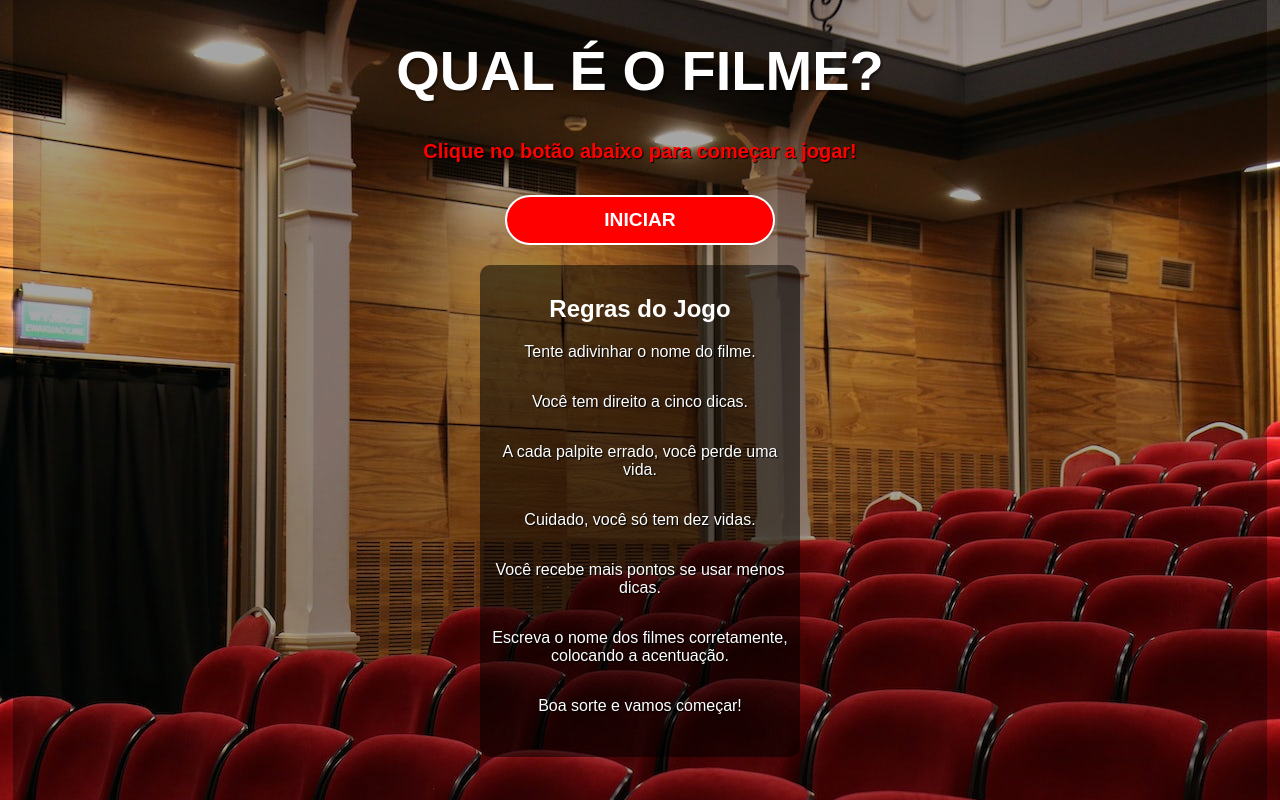
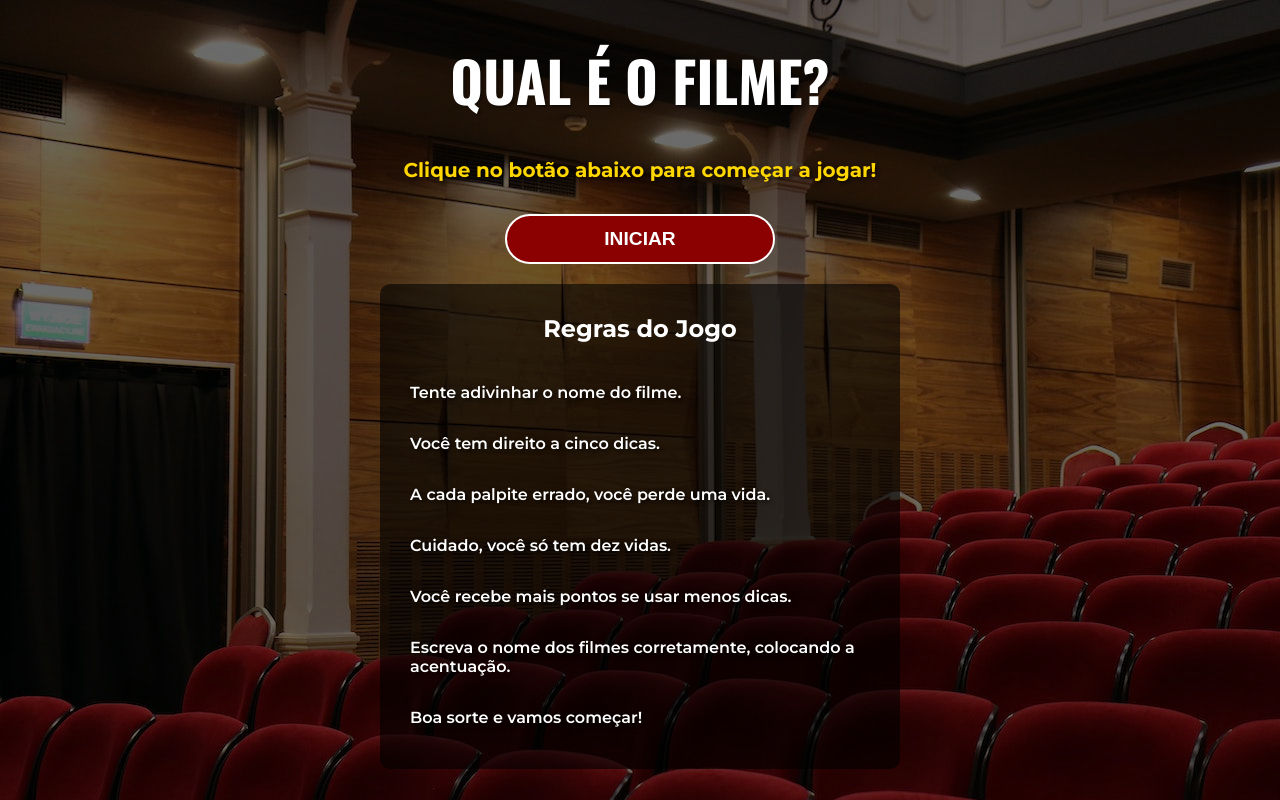
Before and after one commit to flaviare1s/qual-e-o-filme, a React (Vite) app: page / in a window 1280 px wide. Built offline with nearby package versions, Linux system fonts and the light colour scheme.

Commit message:
Ajusta estilos

```diff
--- a/index.html
+++ b/index.html
@@ -5,6 +5,11 @@
     <link rel="icon" type="image/png" href="/favicon.png" />
     <meta name="viewport" content="width=device-width, initial-scale=1.0" />
     <base href="/qual-e-o-filme/">
+    <link rel="preconnect" href="https://fonts.googleapis.com">
+    <link rel="preconnect" href="https://fonts.gstatic.com" crossorigin>
+    <link
+      href="https://fonts.googleapis.com/css2?family=Bebas+Neue&family=Montserrat:ital,wght@0,100..900;1,100..900&family=Oswald:wght@200..700&display=swap"
+      rel="stylesheet">
     <title>Qual é o filme?</title>
   </head>
   <body>
--- a/src/components/GameRules.css
+++ b/src/components/GameRules.css
@@ -1,15 +1,29 @@
+.rules-wrapper {
+    margin: 20px;
+}
+
 .rules {
-    width: 300px;
+    max-width: 500px;
     margin: auto;
     padding: 10px;
-    background-color: rgba(0, 0, 0, 0.526);
+    background-color: rgba(0, 0, 0, 0.6);
     border-radius: 10px;
     margin-top: 20px;
 }
 
+.rules h2 {
+    margin-bottom: 40px;
+}
+
 .rules p {
     color: white;
-    font-weight: normal;
+    font-weight: 600;
     font-size: 1em;
+    text-align: left;
+}
 
+@media (max-width: 600px) {
+    .rules p {
+        font-size: 0.9em;
+    }
 }
--- a/src/components/GameRules.jsx
+++ b/src/components/GameRules.jsx
@@ -2,6 +2,7 @@ import './GameRules.css'
 
 export const GameRules = () => {
   return (
+    <div className='rules-wrapper'>
       <div className='rules'>
           <h2>Regras do Jogo</h2>
               <p>Tente adivinhar o nome do filme.</p>
@@ -12,5 +13,6 @@ export const GameRules = () => {
               <p>Escreva o nome dos filmes corretamente, colocando a acentuação.</p>
               <p>Boa sorte e vamos começar!</p>
         </div>
+    </div>
   )
 }
--- a/src/components/StartScreen.css
+++ b/src/components/StartScreen.css
@@ -1,18 +1,30 @@
 .start {
-    width: 98vw;
+    width: 100vw;
     height: 100vh;
-    background-color: rgba(0, 0, 0, 0.353);
+    background-color: rgba(0, 0, 0, 0.58);
 }
 
 .start h1 {
     font-size: 3.5em;
     text-shadow: 2px 2px 2px rgba(0, 0, 0, 0.352);
+    padding: 0 20px;
   }
 
   .start p {
     margin-bottom: 32px;
-    color: red;
-    text-shadow: 1px 1px 1px black;
+    color: #FFD700;
+    text-shadow: 2px 2px 4px rgba(0, 0, 0, 0.7);
     font-size: 20px;
     font-weight: bold;
+    padding: 0 20px;
   }
+
+  @media (max-width: 500px) {
+    .start h1 {
+      font-size: 2.5em;
+    }
+
+    .start p {
+      font-size: 16px;
+    }
+  }
--- a/src/components/StartScreen.jsx
+++ b/src/components/StartScreen.jsx
@@ -1,3 +1,4 @@
+/* eslint-disable react/prop-types */
 import './StartScreen.css'
 import { GameRules } from './GameRules'
 
--- a/src/index.css
+++ b/src/index.css
@@ -3,16 +3,24 @@ html, body {
   }
 
 body {
-  font-family: Arial, Helvetica, sans-serif;
-  margin: 0;
-  padding: o;
+  display: flex;
+  flex-direction: column;
+  justify-content: center;
+  align-items: center;
+  margin: auto;
+  font-family: "Montserrat", sans-serif;
+  padding: 0;
   background-image: url('/public/images/background.jpg');
   background-size: cover;
   color: white;
 }
 
+h1 {
+  font-family: "Oswald", sans-serif;
+}
+
 button {
-  background-color: red;
+  background-color: #8B0000;
   color: #ffffff;
   padding: 0 35px;
   border: 2px solid white;
@@ -27,5 +35,5 @@ button {
 }
 
 button:hover {
-  background-color: darkred;
+  background-color: #A40000;
 }
```
Lines whose indentation alone changed are shown as unchanged.
